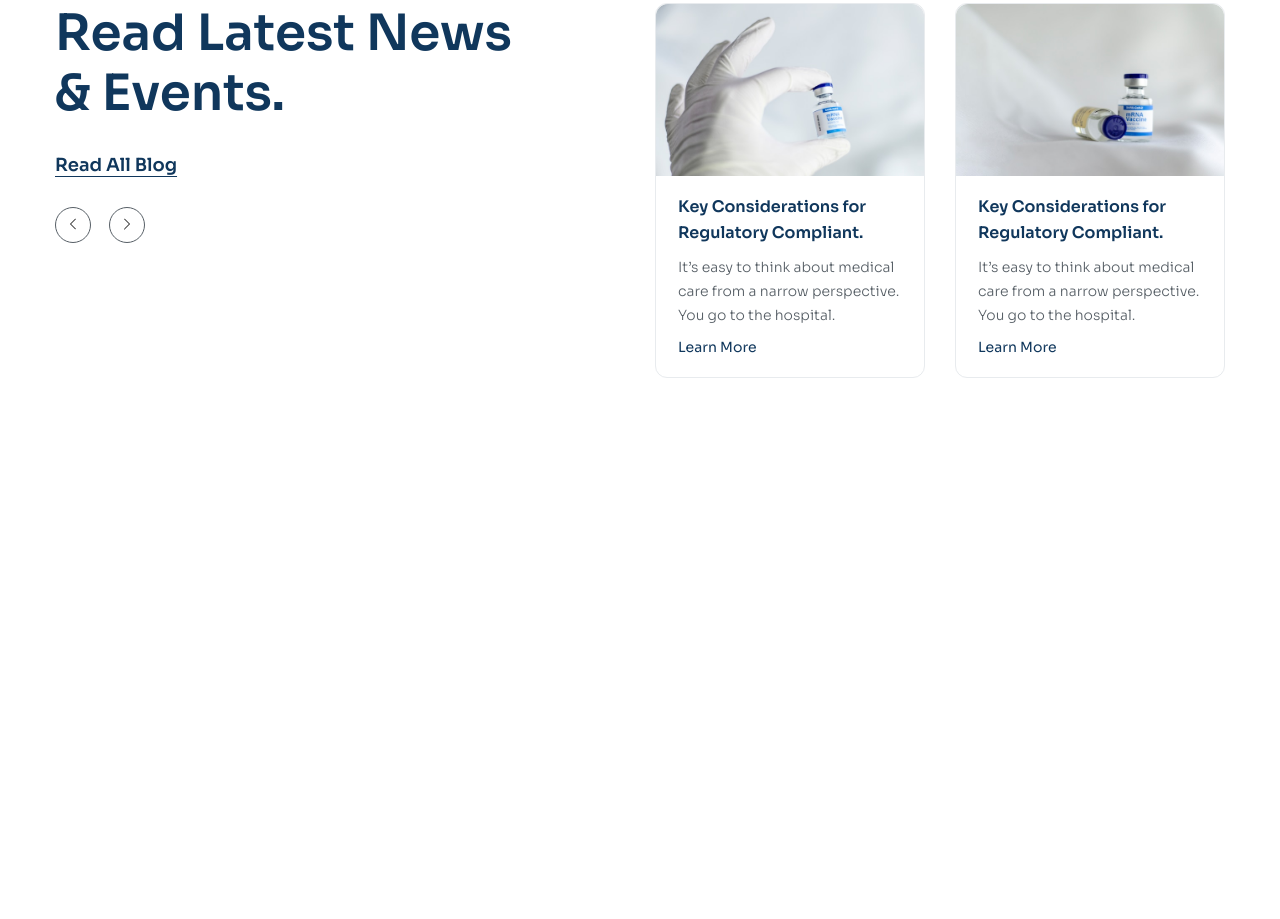
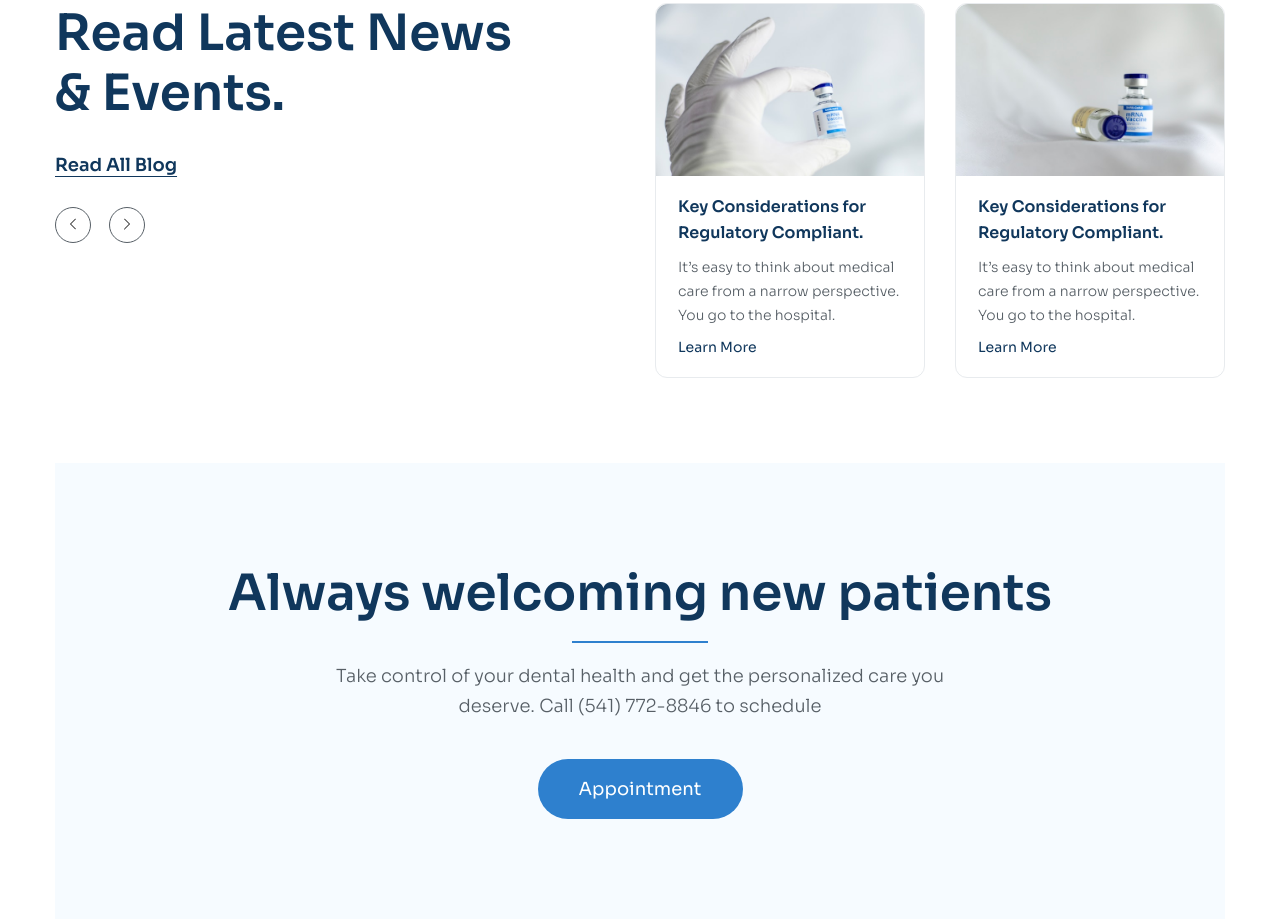
Before and after one commit to AstiArtKN/du-an-03, a plain HTML site: page index.html in a window 1280 px wide. Shown: the part 5108-6027 px from the top of the page. Before the commit the page ends 5571 px from the top, so only its background shows below. Drawn offline with Linux system fonts and the light colour scheme.

Commit message:
appointment

```diff
--- a/assets/css/style.css
+++ b/assets/css/style.css
@@ -511,3 +511,28 @@ a {
 .news-item__more:hover {
   color: #2e80ce;
 }
+
+/* ========================= appointment =================================== */
+.appoinment {
+  margin-top: 85px 0;
+}
+.appointment__inner {
+  padding: 100px 170px;
+  background: #f6fbff;
+  text-align: center;
+}
+.appointment__heading::after {
+  content: "";
+  display: block;
+  width: 136px;
+  height: 2px;
+  background: #2e80ce;
+  margin: 18px auto 0;
+}
+.appointment__desc {
+  max-width: 617px;
+  margin: 18px auto 0;
+}
+.appointment__btn {
+  margin-top: 38px;
+}
--- a/index.html
+++ b/index.html
@@ -594,6 +594,21 @@
           </div>
         </div>
       </section>
+      <!-- appointment -->
+      <section class="appoinment">
+        <div class="container">
+          <div class="appointment__inner">
+            <h2 class="section-heading appointment__heading">
+              Always welcoming new patients
+            </h2>
+            <p class="section-desc appointment__desc">
+              Take control of your dental health and get the personalized care
+              you deserve. Call (541) 772-8846 to schedule
+            </p>
+            <a href="#!" class="btn appointment__btn">Appointment</a>
+          </div>
+        </div>
+      </section>
     </main>
   </body>
 </html>
```
